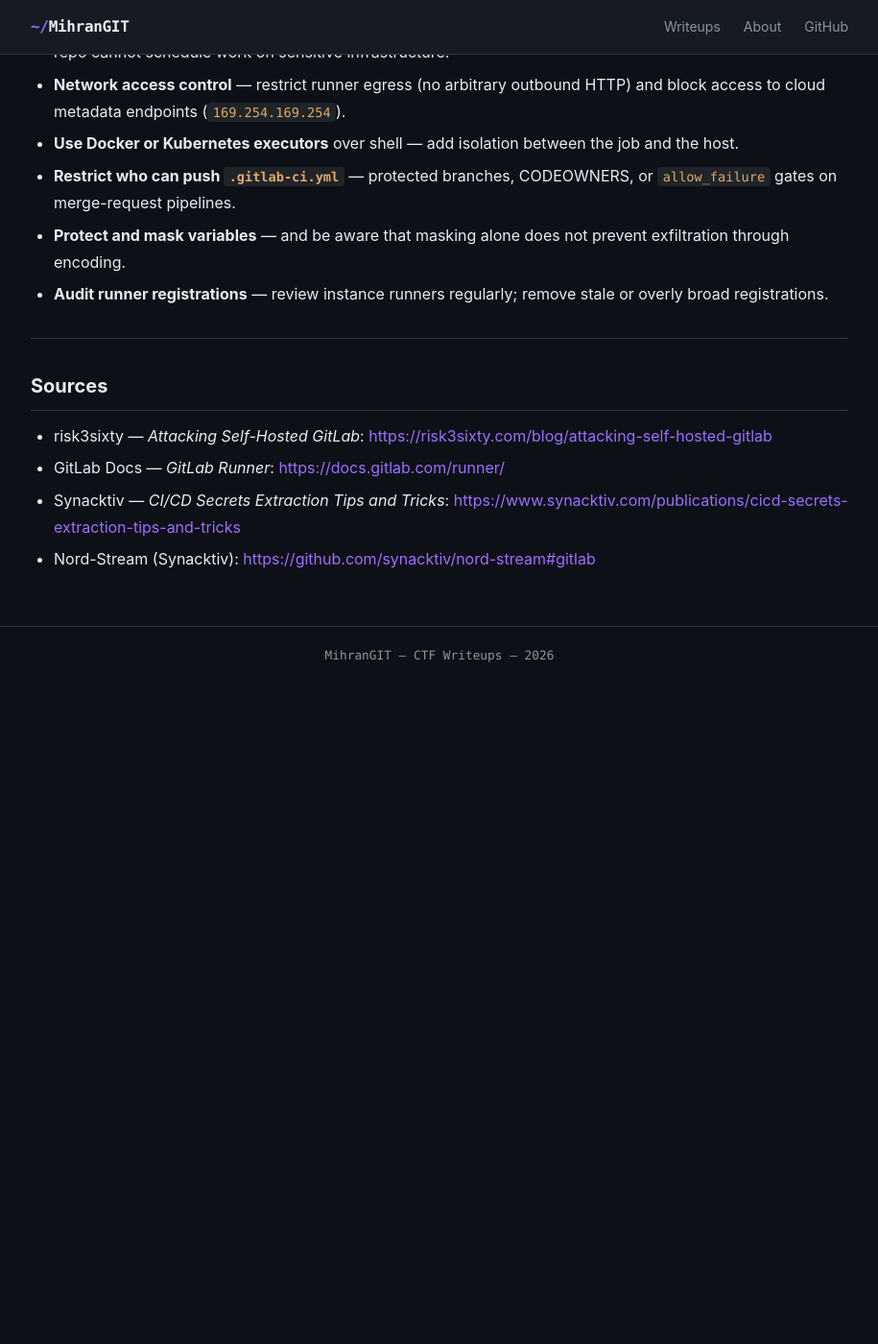
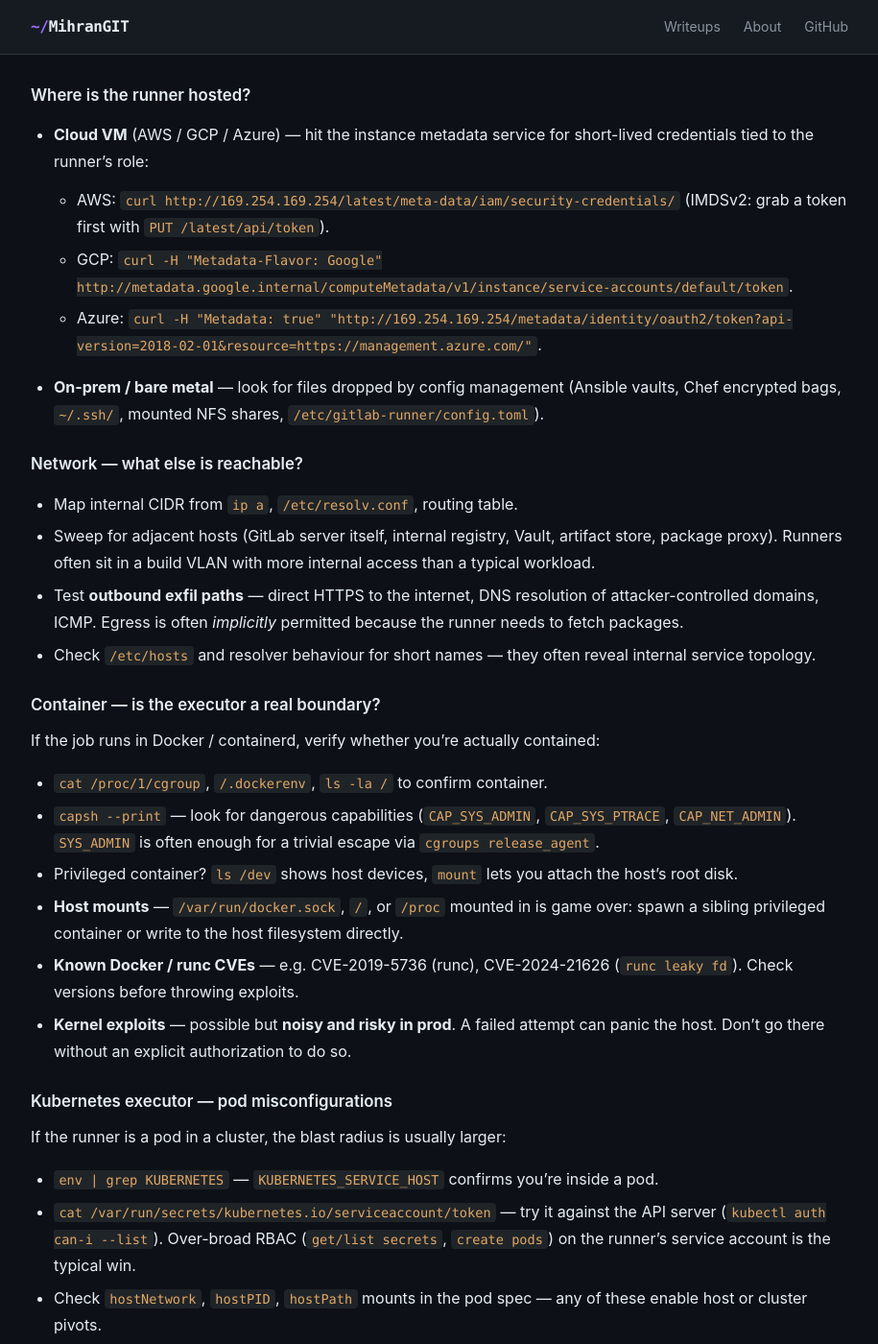
Before and after one commit to MihranGIT/MihranGIT.github.io, a Jekyll site: the page built from _posts/2026-05-27-gitlab-runner-attacks.md, in a window 1280 px wide and 1400 px high, scrolled down 3128 px. Shown: the whole window at 96% size, without its empty margins (182-1097 px from the left). Built offline with Jekyll 4.4.1, drawn with Linux system fonts in a browser that asks for light colours; before the commit the page ends 3842 px from its top, so only the background shows below that; some of the changed text lies outside the part shown.

Commit message:
Add post-exploitation recon checklist and variable scoping to GitLab Runner writeup
Co-Authored-By: Claude Opus 4.7 (1M context) <noreply@anthropic.com>

```diff
--- a/_posts/2026-05-27-gitlab-runner-attacks.md
+++ b/_posts/2026-05-27-gitlab-runner-attacks.md
@@ -80,6 +80,15 @@ Four variable properties matter for an attacker:
   writes it to a temp file and sets the env var to the file *path*. The value
   won't appear in logs by default, but the attacker just `cat`s the path —
   it is not a security boundary.
+- **Scope** — variables live at three levels:
+  - **Instance** — available to every project on the GitLab server.
+  - **Group** — available to *every project under the group*, including
+    subgroups. A leaky group-level token compromises dozens of repos at once.
+  - **Project** — scoped to a single project. Still reachable from any branch
+    unless also marked *protected*.
+
+  Group-level secrets are the highest-value find: one push to a low-importance
+  project in the group can dump a token usable across the whole group.
 
 ### Typical flow
 
@@ -105,6 +114,74 @@ Four variable properties matter for an attacker:
 
 > Tools like [Nord-Stream][nordstream] (Synacktiv) automate CI/CD secrets
 > extraction across GitLab, GitHub, and Azure DevOps.
+
+---
+
+## Recon once you land on the runner
+
+Job execution = code execution on the runner. The next question is *where*
+you actually landed and what's reachable from there. Walk the checklist:
+
+### Where is the runner hosted?
+
+- **Cloud VM** (AWS / GCP / Azure) — hit the instance metadata service for
+  short-lived credentials tied to the runner's role:
+  - AWS: `curl http://169.254.169.254/latest/meta-data/iam/security-credentials/`
+    (IMDSv2: grab a token first with `PUT /latest/api/token`).
+  - GCP: `curl -H "Metadata-Flavor: Google" http://metadata.google.internal/computeMetadata/v1/instance/service-accounts/default/token`.
+  - Azure: `curl -H "Metadata: true" "http://169.254.169.254/metadata/identity/oauth2/token?api-version=2018-02-01&resource=https://management.azure.com/"`.
+- **On-prem / bare metal** — look for files dropped by config management
+  (Ansible vaults, Chef encrypted bags, `~/.ssh/`, mounted NFS shares,
+  `/etc/gitlab-runner/config.toml`).
+
+### Network — what else is reachable?
+
+- Map internal CIDR from `ip a`, `/etc/resolv.conf`, routing table.
+- Sweep for adjacent hosts (GitLab server itself, internal registry, Vault,
+  artifact store, package proxy). Runners often sit in a build VLAN with
+  more internal access than a typical workload.
+- Test **outbound exfil paths** — direct HTTPS to the internet, DNS
+  resolution of attacker-controlled domains, ICMP. Egress is often
+  *implicitly* permitted because the runner needs to fetch packages.
+- Check `/etc/hosts` and resolver behaviour for short names — they often
+  reveal internal service topology.
+
+### Container — is the executor a real boundary?
+
+If the job runs in Docker / containerd, verify whether you're actually
+contained:
+
+- `cat /proc/1/cgroup`, `/.dockerenv`, `ls -la /` to confirm container.
+- `capsh --print` — look for dangerous capabilities (`CAP_SYS_ADMIN`,
+  `CAP_SYS_PTRACE`, `CAP_NET_ADMIN`). `SYS_ADMIN` is often enough for a
+  trivial escape via `cgroups release_agent`.
+- Privileged container? `ls /dev` shows host devices, `mount` lets you
+  attach the host's root disk.
+- **Host mounts** — `/var/run/docker.sock`, `/`, or `/proc` mounted in is
+  game over: spawn a sibling privileged container or write to the host
+  filesystem directly.
+- **Known Docker / runc CVEs** — e.g. CVE-2019-5736 (runc), CVE-2024-21626
+  (`runc leaky fd`). Check versions before throwing exploits.
+- **Kernel exploits** — possible but **noisy and risky in prod**. A failed
+  attempt can panic the host. Don't go there without an explicit
+  authorization to do so.
+
+### Kubernetes executor — pod misconfigurations
+
+If the runner is a pod in a cluster, the blast radius is usually larger:
+
+- `env | grep KUBERNETES` — `KUBERNETES_SERVICE_HOST` confirms you're inside
+  a pod.
+- `cat /var/run/secrets/kubernetes.io/serviceaccount/token` — try it
+  against the API server (`kubectl auth can-i --list`). Over-broad RBAC
+  (`get/list secrets`, `create pods`) on the runner's service account is
+  the typical win.
+- Check `hostNetwork`, `hostPID`, `hostPath` mounts in the pod spec —
+  any of these enable host or cluster pivots.
+- Reachable in-cluster services: `kubelet` API on `:10250`, the metadata
+  service via the node, internal ingress, etcd if exposed.
+- Look for cached image-pull secrets and CI runner tokens in the pod
+  filesystem (`/etc/gitlab-runner/`, `/secrets/`, projected volumes).
 
 ---
 
```
